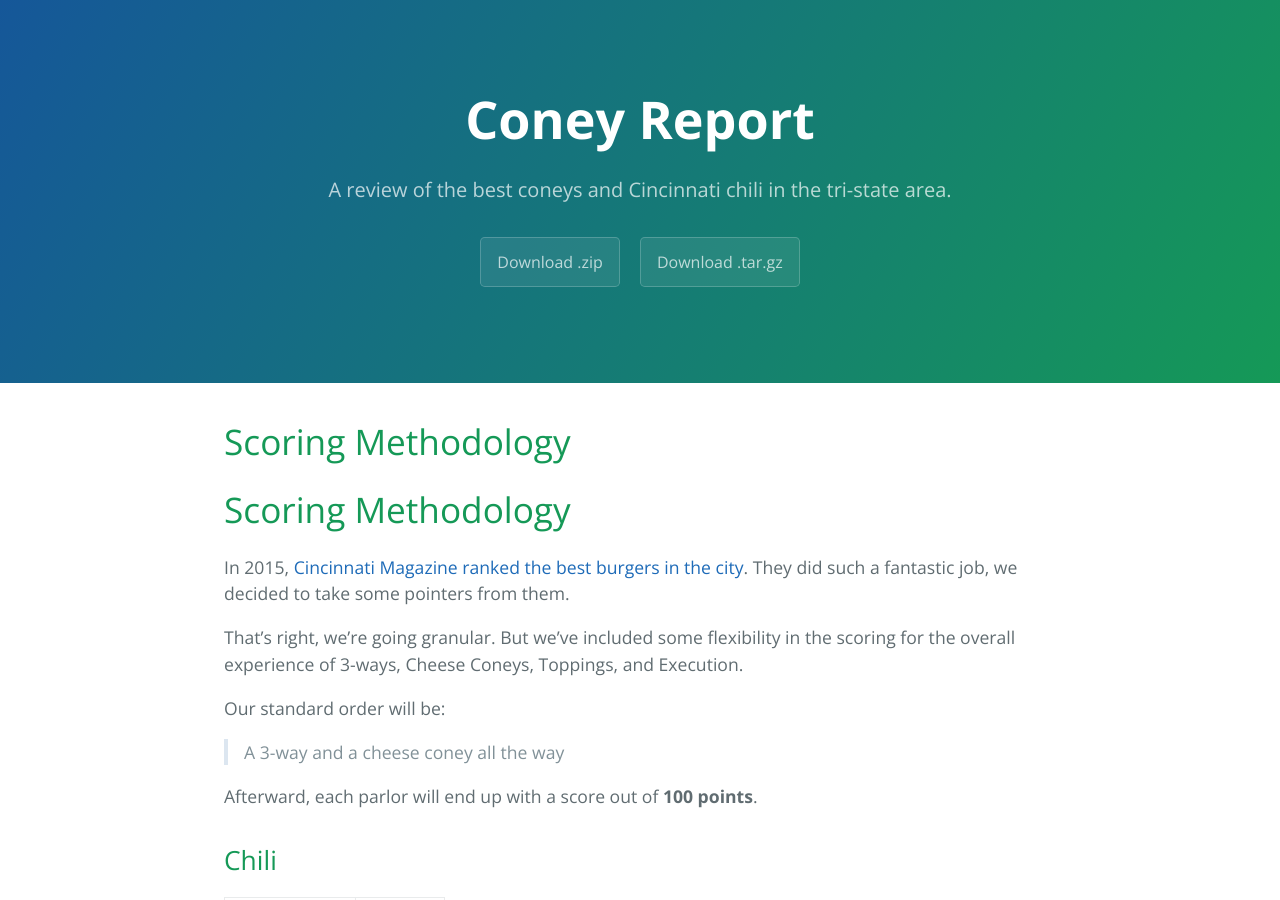
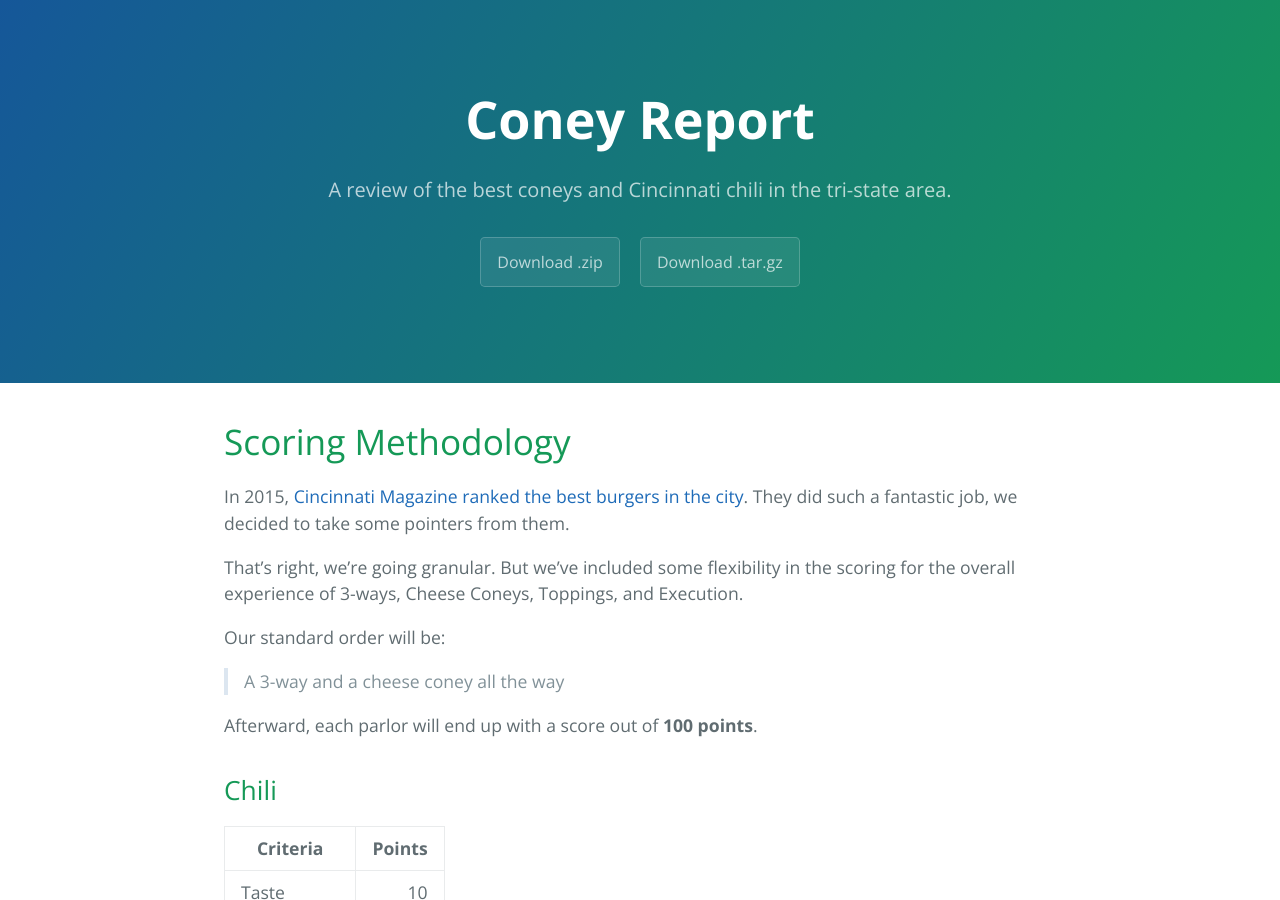
Before and after one commit to erikwallace/erikwallace.github.io, a Jekyll site: the page built from scoring.md, in a window 1280 px wide and 900 px high. Built offline with Jekyll 4.4.1, drawn with Linux system fonts in a browser that asks for light colours.

Commit message:
removing header label

```diff
--- a/scoring.md
+++ b/scoring.md
@@ -3,8 +3,6 @@ layout: page
 title: Scoring Methodology
 permalink: /scoring/
 ---
-
-# Scoring Methodology
 
 In 2015, [Cincinnati Magazine ranked the best burgers in the city](http://www.cincinnatimagazine.com/forkopolisblog/how-we-did-it-burger-binge-2015/).  They did such a fantastic job, we decided to take some pointers from them.
 
```
